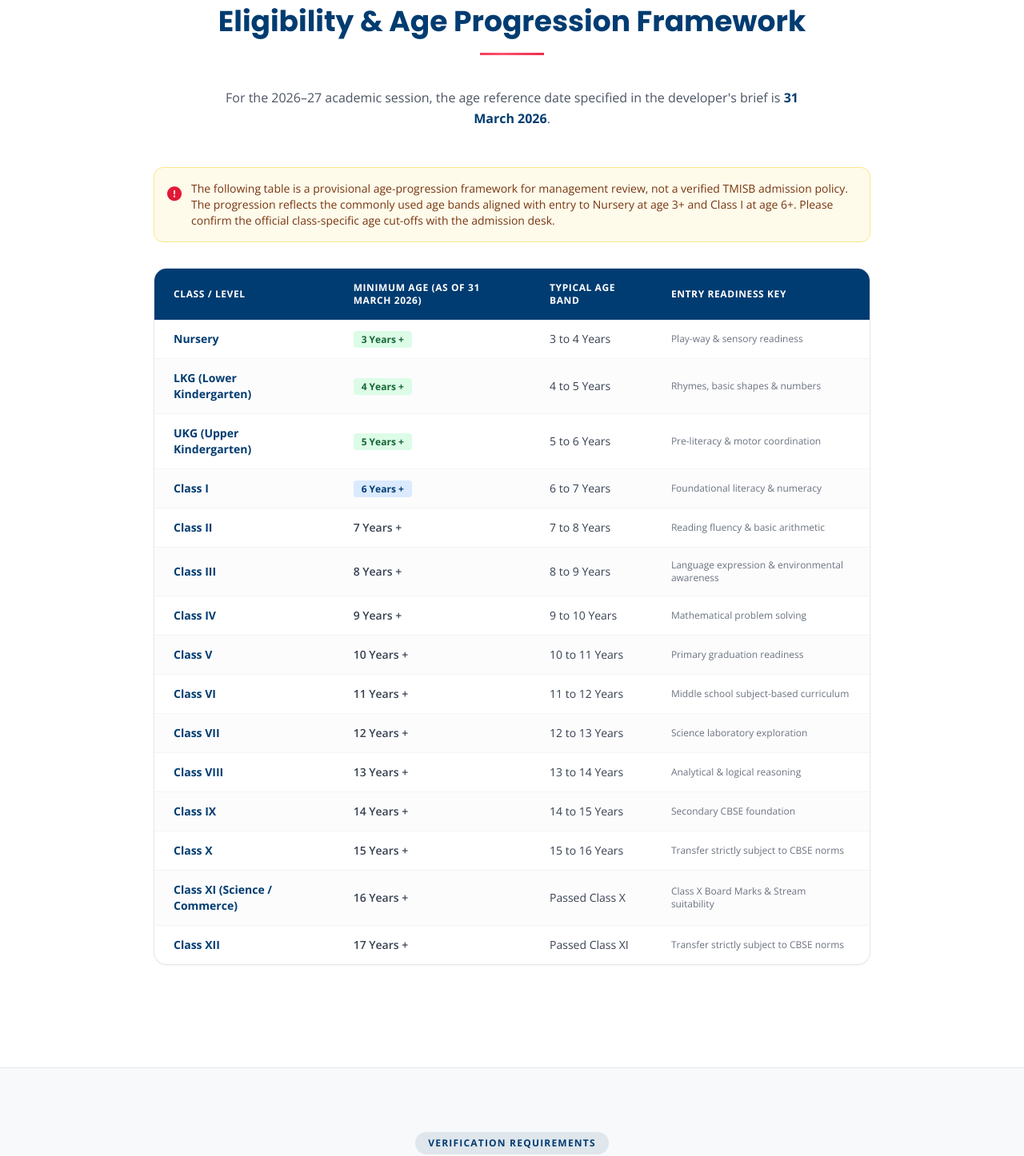
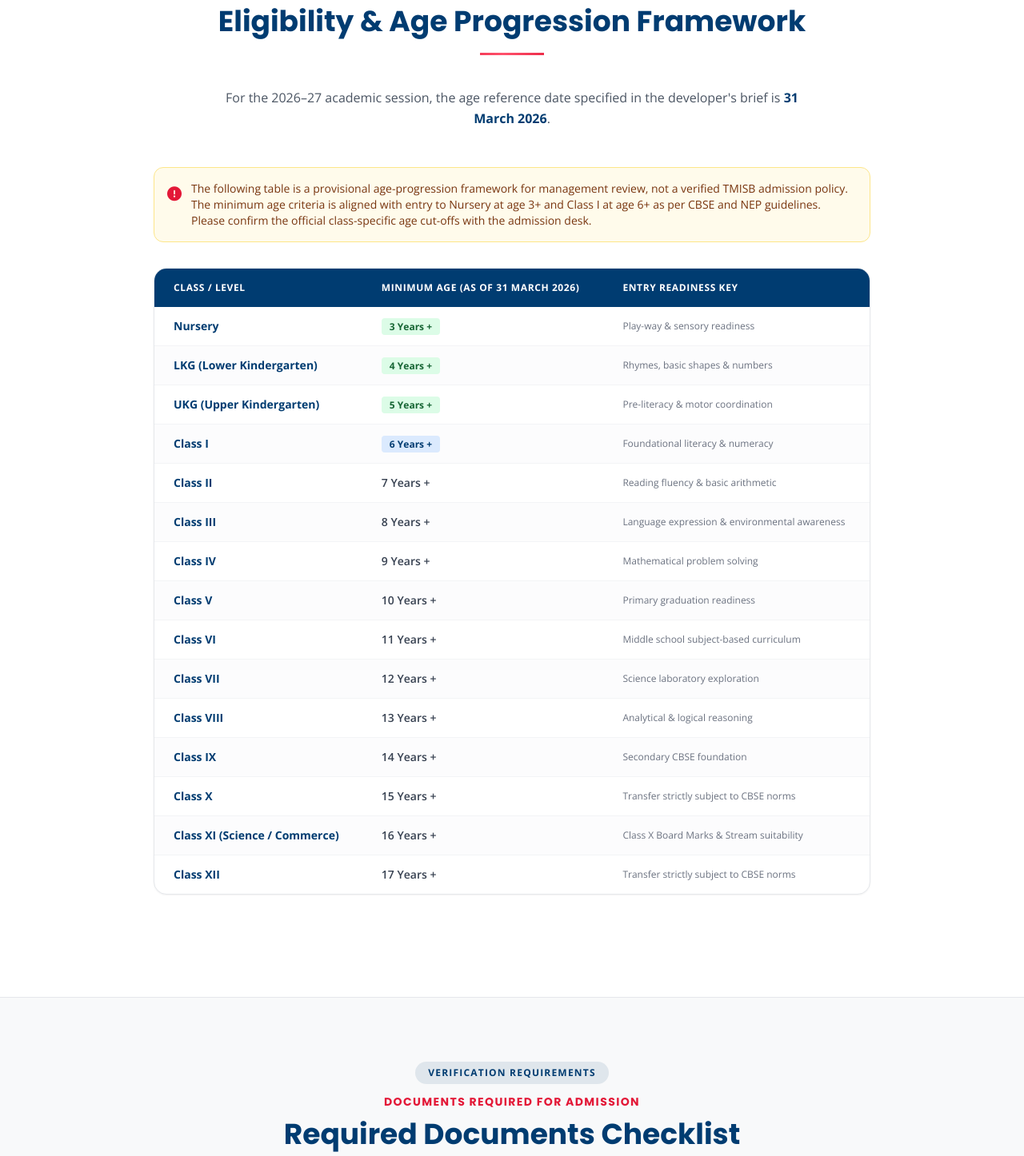
Before and after one commit to Rohith092003/Technomission, a WordPress theme: template wp-theme/tmisb/page-admissions.php in a window 1280 px wide. Shown: the part 2569-4015 px from the top of the page at 80% size. Run offline with PHP 8.4 and a stand-in for WordPress, Linux system fonts and the light colour scheme; the site name, menu and one post (Sample post) are stand-ins, and other content is empty; some libraries are stand-ins or nearby versions.

Commit message:
Remove Typical Age Band column from admission eligibility table

```diff
--- a/wp-theme/tmisb/page-admissions.php
+++ b/wp-theme/tmisb/page-admissions.php
@@ -300,7 +300,7 @@ if ( ! $form_rendered ) :
             <div class="max-w-4xl mx-auto bg-amber-50 border border-amber-200 rounded-xl p-4 mb-8 text-amber-900 text-xs md:text-sm leading-relaxed flex items-start gap-3">
                 <i class="fas fa-exclamation-circle text-secondary text-lg mt-0.5 shrink-0"></i>
                 <div>
-                    The following table is a provisional age-progression framework for management review, not a verified TMISB admission policy. The progression reflects the commonly used age bands aligned with entry to Nursery at age 3+ and Class I at age 6+. Please confirm the official class-specific age cut-offs with the admission desk.
+                    The following table is a provisional age-progression framework for management review, not a verified TMISB admission policy. The minimum age criteria is aligned with entry to Nursery at age 3+ and Class I at age 6+ as per CBSE and NEP guidelines. Please confirm the official class-specific age cut-offs with the admission desk.
                 </div>
             </div>
 
@@ -312,99 +312,83 @@ if ( ! $form_rendered ) :
                             <tr class="bg-primary text-white text-xs uppercase tracking-wider font-bold">
                                 <th class="py-4 px-6">Class / Level</th>
                                 <th class="py-4 px-6">Minimum Age (as of 31 March 2026)</th>
-                                <th class="py-4 px-6">Typical Age Band</th>
-                                <th class="py-4 px-6">Entry Readiness Key</th>
+                                                                <th class="py-4 px-6">Entry Readiness Key</th>
                             </tr>
                         </thead>
                         <tbody class="divide-y divide-gray-100 text-gray-700 font-normal">
                             <tr class="hover:bg-gray-50 transition">
                                 <td class="py-3.5 px-6 font-bold text-primary">Nursery</td>
                                 <td class="py-3.5 px-6"><span class="bg-green-100 text-green-800 font-bold px-2.5 py-0.5 rounded text-xs">3 Years +</span></td>
-                                <td class="py-3.5 px-6">3 to 4 Years</td>
                                 <td class="py-3.5 px-6 text-xs text-gray-500">Play-way & sensory readiness</td>
                             </tr>
                             <tr class="hover:bg-gray-50 transition bg-gray-50/50">
                                 <td class="py-3.5 px-6 font-bold text-primary">LKG (Lower Kindergarten)</td>
                                 <td class="py-3.5 px-6"><span class="bg-green-100 text-green-800 font-bold px-2.5 py-0.5 rounded text-xs">4 Years +</span></td>
-                                <td class="py-3.5 px-6">4 to 5 Years</td>
                                 <td class="py-3.5 px-6 text-xs text-gray-500">Rhymes, basic shapes & numbers</td>
                             </tr>
                             <tr class="hover:bg-gray-50 transition">
                                 <td class="py-3.5 px-6 font-bold text-primary">UKG (Upper Kindergarten)</td>
                                 <td class="py-3.5 px-6"><span class="bg-green-100 text-green-800 font-bold px-2.5 py-0.5 rounded text-xs">5 Years +</span></td>
-                                <td class="py-3.5 px-6">5 to 6 Years</td>
                                 <td class="py-3.5 px-6 text-xs text-gray-500">Pre-literacy & motor coordination</td>
                             </tr>
                             <tr class="hover:bg-gray-50 transition bg-gray-50/50">
                                 <td class="py-3.5 px-6 font-bold text-primary">Class I</td>
                                 <td class="py-3.5 px-6"><span class="bg-blue-100 text-primary font-bold px-2.5 py-0.5 rounded text-xs">6 Years +</span></td>
-                                <td class="py-3.5 px-6">6 to 7 Years</td>
                                 <td class="py-3.5 px-6 text-xs text-gray-500">Foundational literacy & numeracy</td>
                             </tr>
                             <tr class="hover:bg-gray-50 transition">
                                 <td class="py-3.5 px-6 font-bold text-primary">Class II</td>
                                 <td class="py-3.5 px-6 font-semibold">7 Years +</td>
-                                <td class="py-3.5 px-6">7 to 8 Years</td>
                                 <td class="py-3.5 px-6 text-xs text-gray-500">Reading fluency & basic arithmetic</td>
                             </tr>
                             <tr class="hover:bg-gray-50 transition bg-gray-50/50">
                                 <td class="py-3.5 px-6 font-bold text-primary">Class III</td>
                                 <td class="py-3.5 px-6 font-semibold">8 Years +</td>
-                                <td class="py-3.5 px-6">8 to 9 Years</td>
                                 <td class="py-3.5 px-6 text-xs text-gray-500">Language expression & environmental awareness</td>
                             </tr>
                             <tr class="hover:bg-gray-50 transition">
                                 <td class="py-3.5 px-6 font-bold text-primary">Class IV</td>
                                 <td class="py-3.5 px-6 font-semibold">9 Years +</td>
-                                <td class="py-3.5 px-6">9 to 10 Years</td>
                                 <td class="py-3.5 px-6 text-xs text-gray-500">Mathematical problem solving</td>
                             </tr>
                             <tr class="hover:bg-gray-50 transition bg-gray-50/50">
                                 <td class="py-3.5 px-6 font-bold text-primary">Class V</td>
                                 <td class="py-3.5 px-6 font-semibold">10 Years +</td>
-                                <td class="py-3.5 px-6">10 to 11 Years</td>
                                 <td class="py-3.5 px-6 text-xs text-gray-500">Primary graduation readiness</td>
                             </tr>
                             <tr class="hover:bg-gray-50 transition">
                                 <td class="py-3.5 px-6 font-bold text-primary">Class VI</td>
                                 <td class="py-3.5 px-6 font-semibold">11 Years +</td>
-                                <td class="py-3.5 px-6">11 to 12 Years</td>
                                 <td class="py-3.5 px-6 text-xs text-gray-500">Middle school subject-based curriculum</td>
                             </tr>
                             <tr class="hover:bg-gray-50 transition bg-gray-50/50">
                                 <td class="py-3.5 px-6 font-bold text-primary">Class VII</td>
                                 <td class="py-3.5 px-6 font-semibold">12 Years +</td>
-                                <td class="py-3.5 px-6">12 to 13 Years</td>
                                 <td class="py-3.5 px-6 text-xs text-gray-500">Science laboratory exploration</td>
                             </tr>
                             <tr class="hover:bg-gray-50 transition">
                                 <td class="py-3.5 px-6 font-bold text-primary">Class VIII</td>
                                 <td class="py-3.5 px-6 font-semibold">13 Years +</td>
-                                <td class="py-3.5 px-6">13 to 14 Years</td>
                                 <td class="py-3.5 px-6 text-xs text-gray-500">Analytical & logical reasoning</td>
                             </tr>
                             <tr class="hover:bg-gray-50 transition bg-gray-50/50">
                                 <td class="py-3.5 px-6 font-bold text-primary">Class IX</td>
                                 <td class="py-3.5 px-6 font-semibold">14 Years +</td>
-                                <td class="py-3.5 px-6">14 to 15 Years</td>
                                 <td class="py-3.5 px-6 text-xs text-gray-500">Secondary CBSE foundation</td>
                             </tr>
                             <tr class="hover:bg-gray-50 transition">
                                 <td class="py-3.5 px-6 font-bold text-primary">Class X</td>
                                 <td class="py-3.5 px-6 font-semibold">15 Years +</td>
-                                <td class="py-3.5 px-6">15 to 16 Years</td>
                                 <td class="py-3.5 px-6 text-xs text-gray-500">Transfer strictly subject to CBSE norms</td>
                             </tr>
                             <tr class="hover:bg-gray-50 transition bg-gray-50/50">
                                 <td class="py-3.5 px-6 font-bold text-primary">Class XI (Science / Commerce)</td>
                                 <td class="py-3.5 px-6 font-semibold">16 Years +</td>
-                                <td class="py-3.5 px-6">Passed Class X</td>
                                 <td class="py-3.5 px-6 text-xs text-gray-500">Class X Board Marks & Stream suitability</td>
                             </tr>
                             <tr class="hover:bg-gray-50 transition">
                                 <td class="py-3.5 px-6 font-bold text-primary">Class XII</td>
                                 <td class="py-3.5 px-6 font-semibold">17 Years +</td>
-                                <td class="py-3.5 px-6">Passed Class XI</td>
                                 <td class="py-3.5 px-6 text-xs text-gray-500">Transfer strictly subject to CBSE norms</td>
                             </tr>
                         </tbody>
```
Also changed, not shown: admissions.html (+2 -18 lines), 1 other file.
